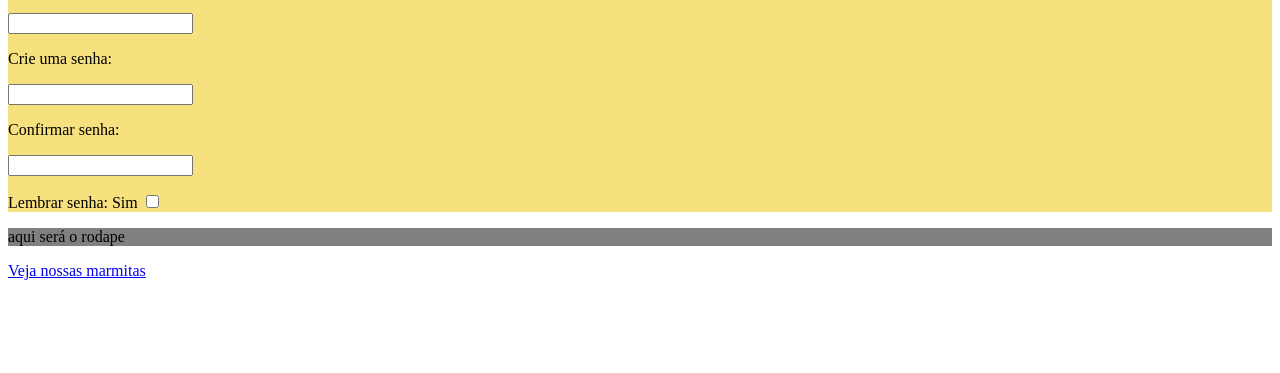
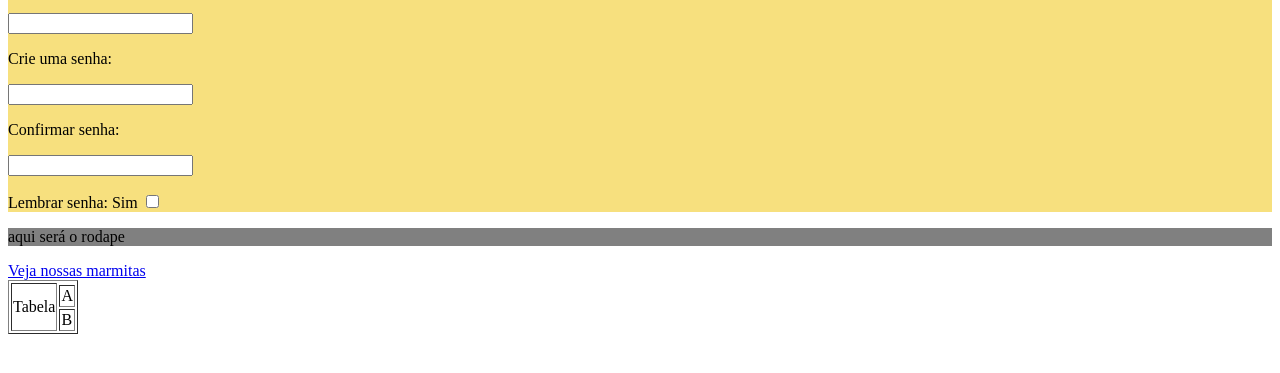
Before and after one commit to TheRomeroGuilherme/AulaWEBbasico, a plain HTML site: page personafit/index.html in a window 1280 px wide. Shown: the part 135-508 px from the top of the page. Drawn offline with Linux system fonts and the light colour scheme.

Commit message:
Update index.html

```diff
--- a/personafit/index.html
+++ b/personafit/index.html
@@ -27,7 +27,19 @@
         <p>aqui será o rodape</p>
     </footer>
     <a href="/Telatabela.html">Veja nossas marmitas</a>
+    <table border="1">
+        <tr>
+            <td rowspan="3">Tabela</td>
+        </tr>
 
+        <tr>
+            <td>A</td>
+        </tr>
+
+        <tr>
+            <td>B</td>
+        </tr>
+    </table>
 
 </body>
 </html>
```
